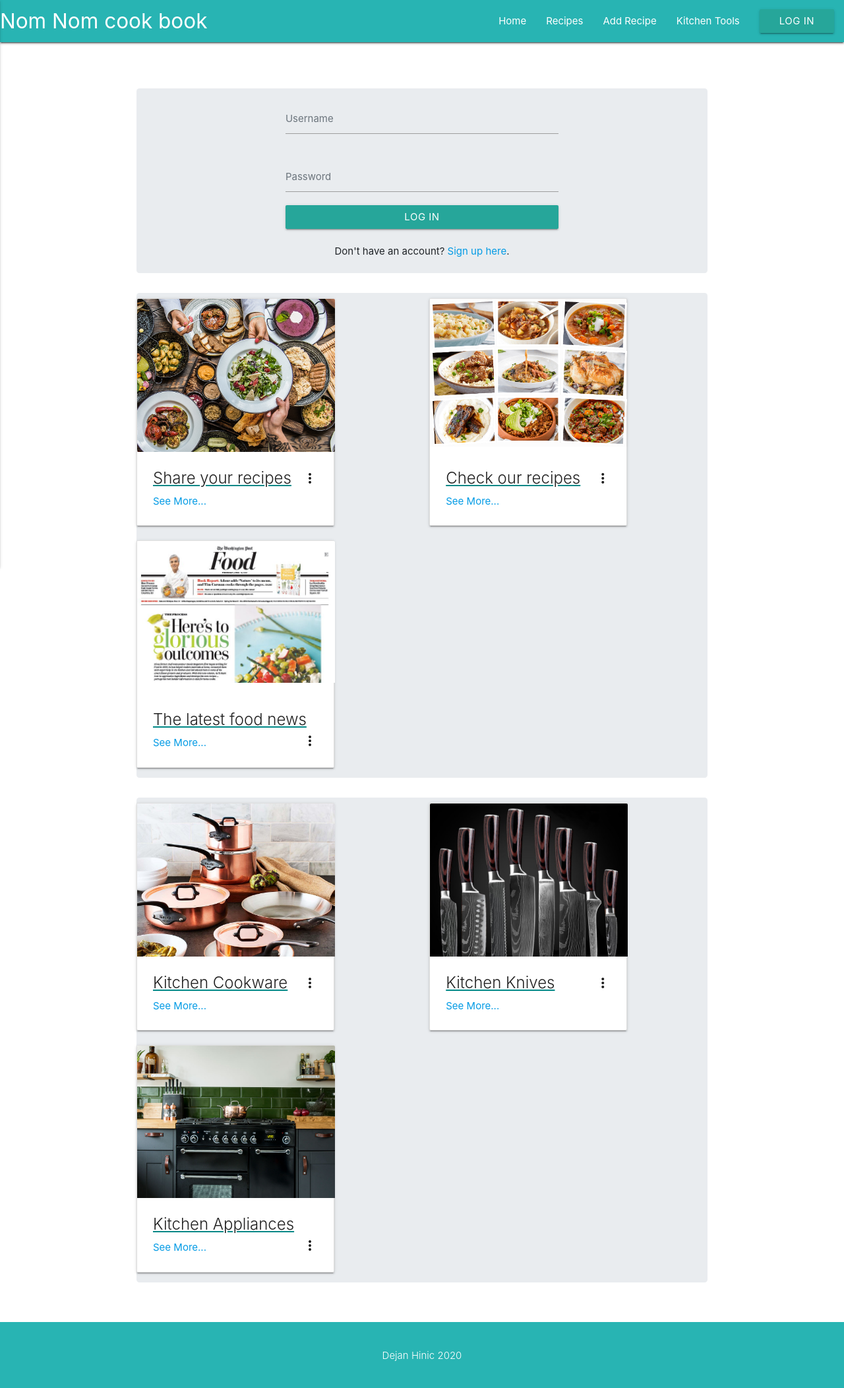
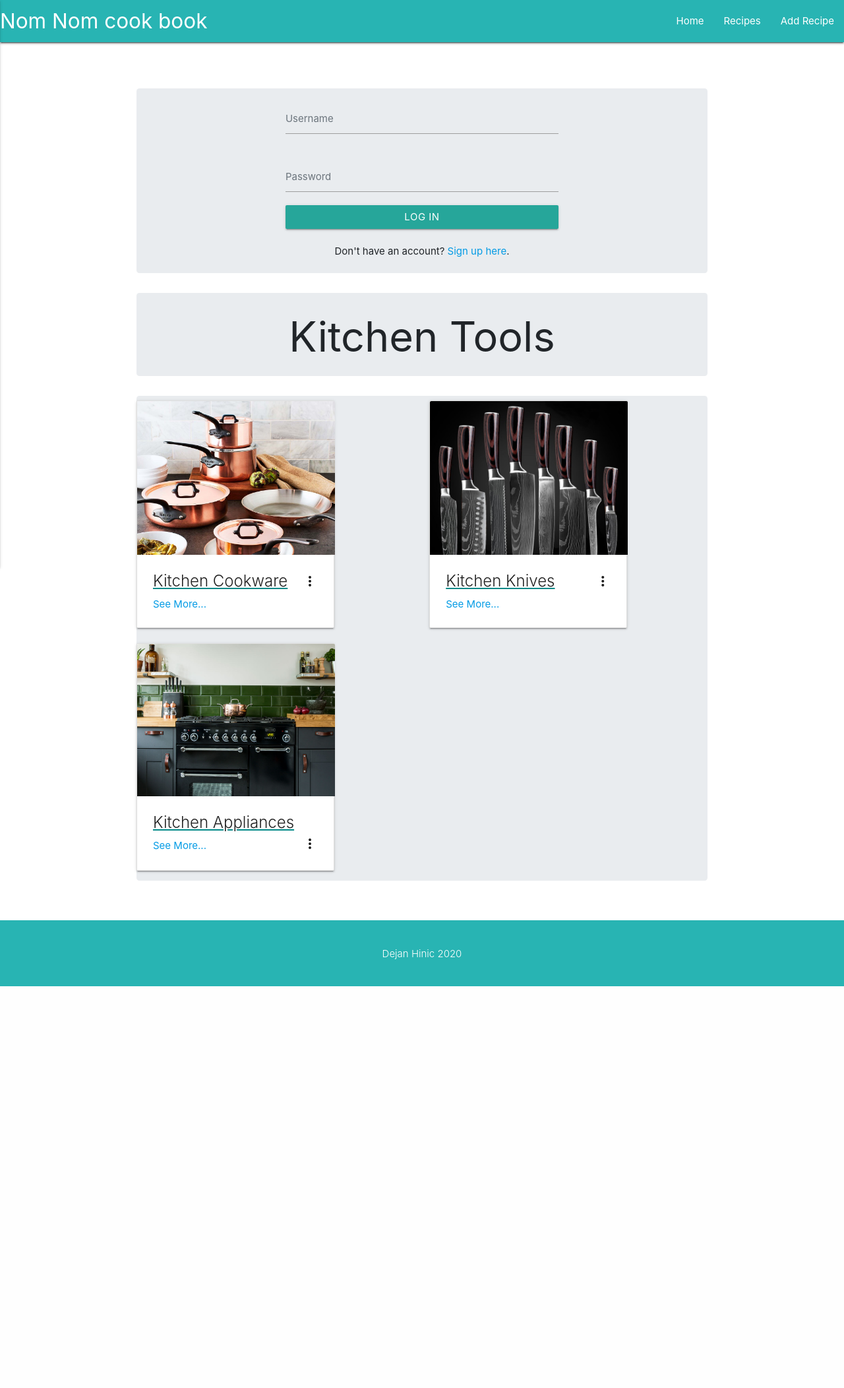
Before and after one commit to DejanHinic/cook_book, a Flask app: page / in a window 1280 px wide. Shown: the whole page at 66% size. After the commit the page ends 1495 px from the top, so only its background shows below. Run offline with Flask 2, Linux system fonts and the light colour scheme; some libraries are stand-ins or nearby versions.

Commit message:
register and login removed form navbar

```diff
--- a/templates/base.html
+++ b/templates/base.html
@@ -78,20 +78,20 @@
          <nav>
              <nav>
                 <div class="nav-wrapper">
-                    <a href="" class="brand-logo">Nom Nom <span>cook book</span></a>
+                    <a href="{{url_for('index')}}" class="brand-logo">Nom Nom <span>cook book</span></a>
                     <a href="#" data-activates="mobile-demo" class="button-collapse"><i class="material-icons">menu</i></a>
                     <ul id="nav-mobile" class="right hide-on-med-and-down">
                         <li><a href="{{url_for('index')}}">Home</a></li>
                         <li><a href="{{url_for('get_recipes')}}">Recipes</a></li>
                         <li><a href="{{url_for('add_recipe')}}">Add Recipe</a></li>
-                        <li><a href="">Kitchen Tools</a></li>
-                        <li><a class="waves-effect waves-light btn modal-trigger" href='login'>Log In</a></li>
+
+                        <!-- <li><a class="waves-effect waves-light btn modal-trigger" href='login'>Log In</a></li> -->
                     </ul>
                     <ul class="side-nav" id="mobile-demo">
                         <li><a href="{{url_for('index')}}">Home</a></li>
                         <li><a href="{{url_for('get_recipes')}}">Recipes</a></li>
                         <li><a href="{{url_for('add_recipe')}}">Add Recipe</a></li>
-                        <li><a href="">Kitchen Tools</a></li>
+
                         <li><a class="waves-effect waves-light btn modal-trigger" href="#login">Log In</a></li>
                     </ul>
                 </div>
--- a/templates/index.html
+++ b/templates/index.html
@@ -24,55 +24,13 @@
     </div>
 
     <div class="container">
-    <div class="jumbotron">
-            <div class="row">
-                <div class="col 3">
-                    <div class="card" style="width: 20rem; height: 23rem;">
-                        <div class="card-image waves-effect waves-block waves-light" style="width: 20rem; height: 23rem;">
-                        <img class="activator" src="static/images/recipe_index_one.jpg/">
-                        </div>
-                        <div class="card-content">
-                        <span class="card-title activator grey-text text-darken-4">Share your recipes<i class="material-icons right">more_vert</i></span>
-                        <p><a href="#">See More...</a></p>
-                        </div>
-                        <div class="card-reveal">
-                        <span class="card-title grey-text text-darken-4"><i class="material-icons right">close</i>Share with us your recipes</span>
-                        <p>Here is some more information about this product that is only revealed once clicked on.</p>
-                        </div>
+            <div class="jumbotron" id="#jumbo-edit-add-margin">
+                <div class="row" id="add_recipe_title">
+                    <div class="col-md-6 col-offset-6" id="login-jumbo">
+                        <h1>Kitchen Tools</h1>
                     </div>
                 </div>
-                <div class="col 3">
-                    <div class="card" style="width: 20rem; height: 23rem;">
-                        <div class="card-image waves-effect waves-block waves-light" style="width: 20rem; height: 23rem;">
-                        <img class="activator" src="static/images/recipe-gallery.png/">
-                        </div>
-                        <div class="card-content">
-                        <span class="card-title activator grey-text text-darken-4">Check our recipes<i class="material-icons right">more_vert</i></span>
-                        <p><a href="#">See More...</a></p>
-                        </div>
-                        <div class="card-reveal">
-                        <span class="card-title grey-text text-darken-4"><i class="material-icons right">close</i>Check our recipes</span>
-                        <p>Here is some more information about this product that is only revealed once clicked on.</p>
-                        </div>
-                    </div>
-                </div>
-                <div class="col 3">
-                    <div class="card" style="width: 20rem; height: 23rem;">
-                        <div class="card-image waves-effect waves-block waves-light" style="width: 20rem; height: 23rem;">
-                        <img class="activator" src="static/images/food_news.jpg/">
-                        </div>
-                        <div class="card-content">
-                        <span class="card-title activator grey-text text-darken-4">The latest food news<i class="material-icons right">more_vert</i></span>
-                        <p><a href="#">See More...</a></p>
-                        </div>
-                        <div class="card-reveal">
-                        <span class="card-title grey-text text-darken-4"><i class="material-icons right">close</i>Read the latest food news</span>
-                        <p>Here is some more information about this product that is only revealed once clicked on.</p>
-                        </div>
-                    </div>
-                </div>
-             </div>
-        </div>
+            </div>
      </div>
     <div class="container">
     <div class="jumbotron">
```
